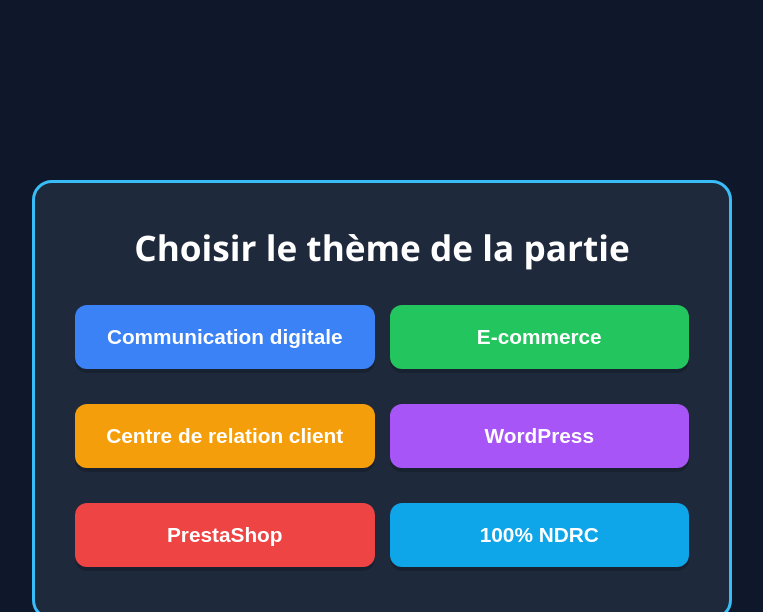
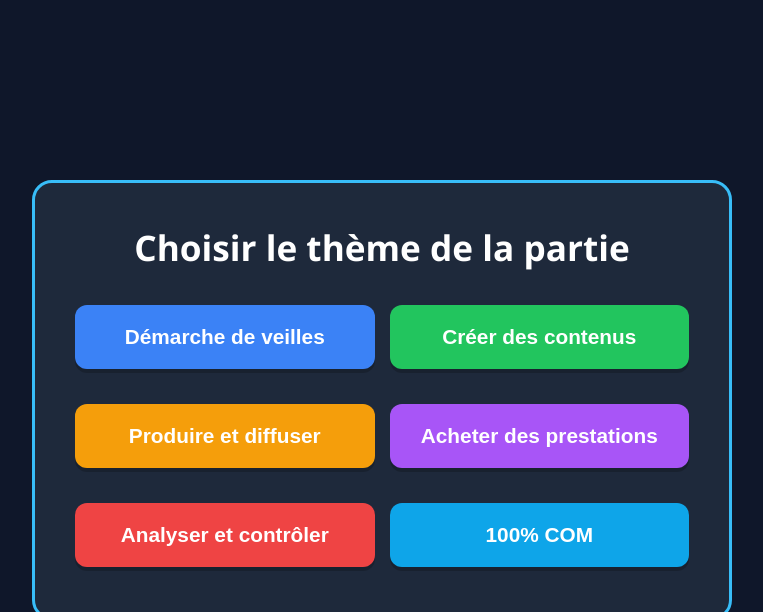
Before and after one commit to coaching-digital/monopoly-com, a plain HTML site: page index.html in a window 1280 px wide. Both pictures are taken after a click on the button "C'EST PARTI ! 🚀". Shown: the top 612 px of the page, without its empty margins (258-1021 px from the left). Drawn offline with Linux system fonts and the light colour scheme.

Commit message:
index.html

```diff
--- a/index.html
+++ b/index.html
@@ -168,12 +168,12 @@
     <h1 style="color:#FFFFFF; margin-top:0; font-size:2.2rem;">Choisir le thème de la partie</h1>
 
     <div style="display:grid; grid-template-columns: 1fr 1fr; gap: 15px;">
-      <button class="btn-action" style="background:#3b82f6" onclick="window.selectTheme('communication.csv','Communication digitale')">Communication digitale</button>
-      <button class="btn-action" style="background:#22c55e" onclick="window.selectTheme('ecommerce.csv','E-commerce')">E-commerce</button>
-      <button class="btn-action" style="background:#f59e0b" onclick="window.selectTheme('crc.csv','Centre de relation client')">Centre de relation client</button>
-      <button class="btn-action" style="background:#a855f7" onclick="window.selectTheme('wordpress.csv','WordPress')">WordPress</button>
-      <button class="btn-action" style="background:#ef4444" onclick="window.selectTheme('prestashop.csv','PrestaShop')">PrestaShop</button>
-      <button class="btn-action" style="background:#0ea5e9" onclick="window.selectTheme('programme-entier-ndrc.csv','100% NDRC')">100% NDRC</button>
+      <button class="btn-action" style="background:#3b82f6" onclick="window.selectTheme('demarche-veilles.csv','Démarche de veilles')">Démarche de veilles</button>
+      <button class="btn-action" style="background:#22c55e" onclick="window.selectTheme('creation-contenu.csv','Créer des contenus')">Créer des contenus</button>
+      <button class="btn-action" style="background:#f59e0b" onclick="window.selectTheme('produire-diffuser.csv','Produire et diffuser')">Produire et diffuser</button>
+      <button class="btn-action" style="background:#a855f7" onclick="window.selectTheme('achat-prestation.csv','Acheter des prestations')">Acheter des prestations</button>
+      <button class="btn-action" style="background:#ef4444" onclick="window.selectTheme('analyse-controle.csv','Analyser et contrôler')">Analyser et contrôler</button>
+      <button class="btn-action" style="background:#0ea5e9" onclick="window.selectTheme('programme-complet-com.csv','100% COM')">100% COM</button>
     </div>
 
 
```
